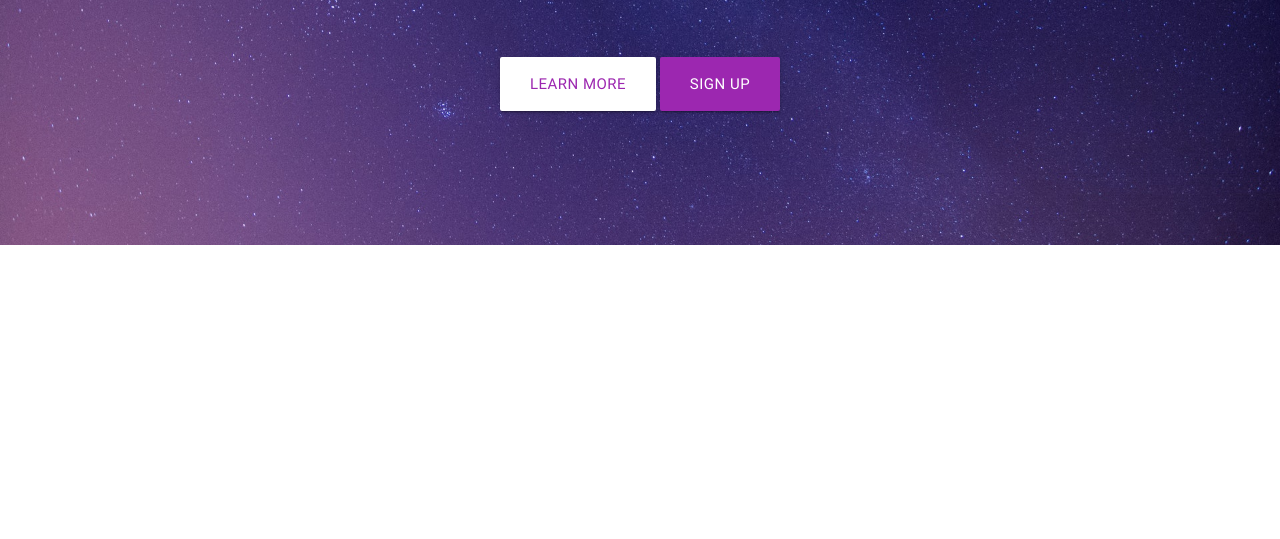
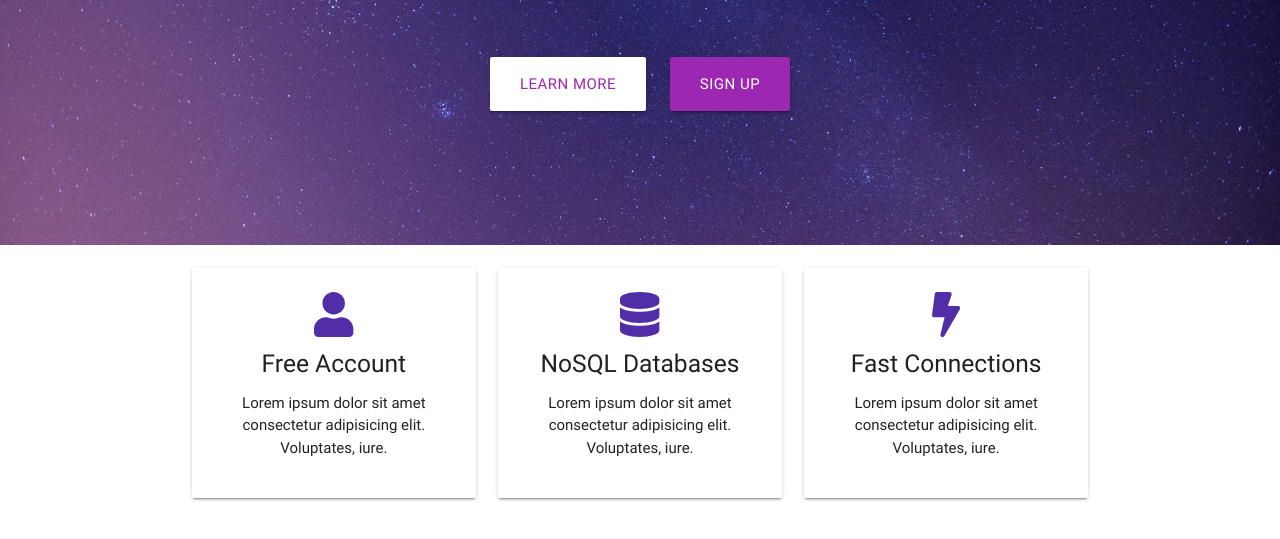
Before and after one commit to tavolafourcade/schmosting, a plain HTML site: page index.html in a window 1280 px wide. Shown: the part 355-894 px from the top of the page. Before the commit the page ends 800 px from the top, so only its background shows below. Drawn offline with nearby package versions, Linux system fonts and the light colour scheme.

Commit message:
Add Icon boxes section

```diff
--- a/css/main.css
+++ b/css/main.css
@@ -14,3 +14,7 @@
   color: #d847f1;
   font-weight: bold;
 }
+
+.btn-space {
+  margin-right: 20px !important;
+}
--- a/index.html
+++ b/index.html
@@ -88,12 +88,41 @@
           <h5>Welcome to Schmosting</h5>
           <h1>Build for the Future</h1>
           <p>Lorem ipsum dolor sit amet consectetur adipisicing elit. Id at sapiente cupiditate, velit veritatis ullam.</p><br><br>
-          <a href="solutions.html" class="btn btn-large white purple-text waves-effect waves-light">Learn More</a>
+          <a href="solutions.html" class="btn btn-large btn-space white purple-text waves-effect waves-light">Learn More</a>
           <a href="signup.html" class="btn btn-large purple white-text waves-effect waves-light">Sign Up</a>
         </div>
       </div>
     </div>
   </header>
+
+  <!-- Section: Icon Boxes -->
+  <section class="section section-icons center">
+    <div class="container">
+      <div class="row">
+        <div class="col s12 m4">
+          <div class="card-panel">
+            <i class="fa fa-user fa-3x deep-purple-text text-darken-2"></i>
+            <h5 class="grey-text text-darken-4">Free Account</h5>
+            <p>Lorem ipsum dolor sit amet consectetur adipisicing elit. Voluptates, iure.</p>
+          </div>
+        </div>
+        <div class="col s12 m4">
+          <div class="card-panel">
+            <i class="fa fa-database fa-3x deep-purple-text text-darken-2"></i>
+            <h5 class="grey-text text-darken-4">NoSQL Databases</h5>
+            <p>Lorem ipsum dolor sit amet consectetur adipisicing elit. Voluptates, iure.</p>
+          </div>
+        </div>
+        <div class="col s12 m4">
+          <div class="card-panel">
+            <i class="fa fa-bolt fa-3x deep-purple-text text-darken-2"></i>
+            <h5 class="grey-text text-darken-4">Fast Connections</h5>
+            <p>Lorem ipsum dolor sit amet consectetur adipisicing elit. Voluptates, iure.</p>
+          </div>
+        </div>
+      </div>
+    </div>
+  </section>
 
   <!--Import jQuery before materialize.js-->
   <script type="text/javascript" src="https://code.jquery.com/jquery-3.2.1.min.js"></script>
```
